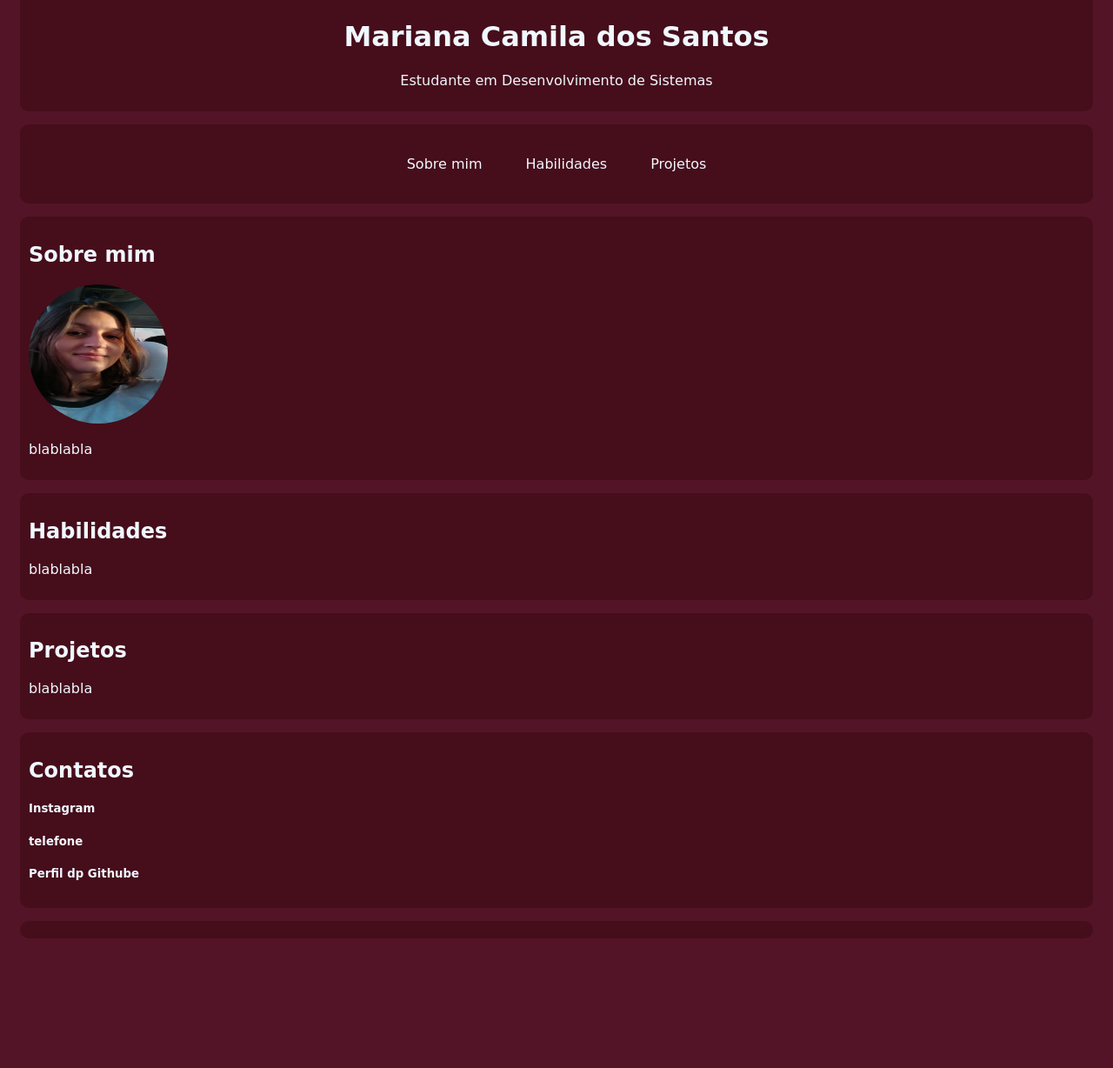
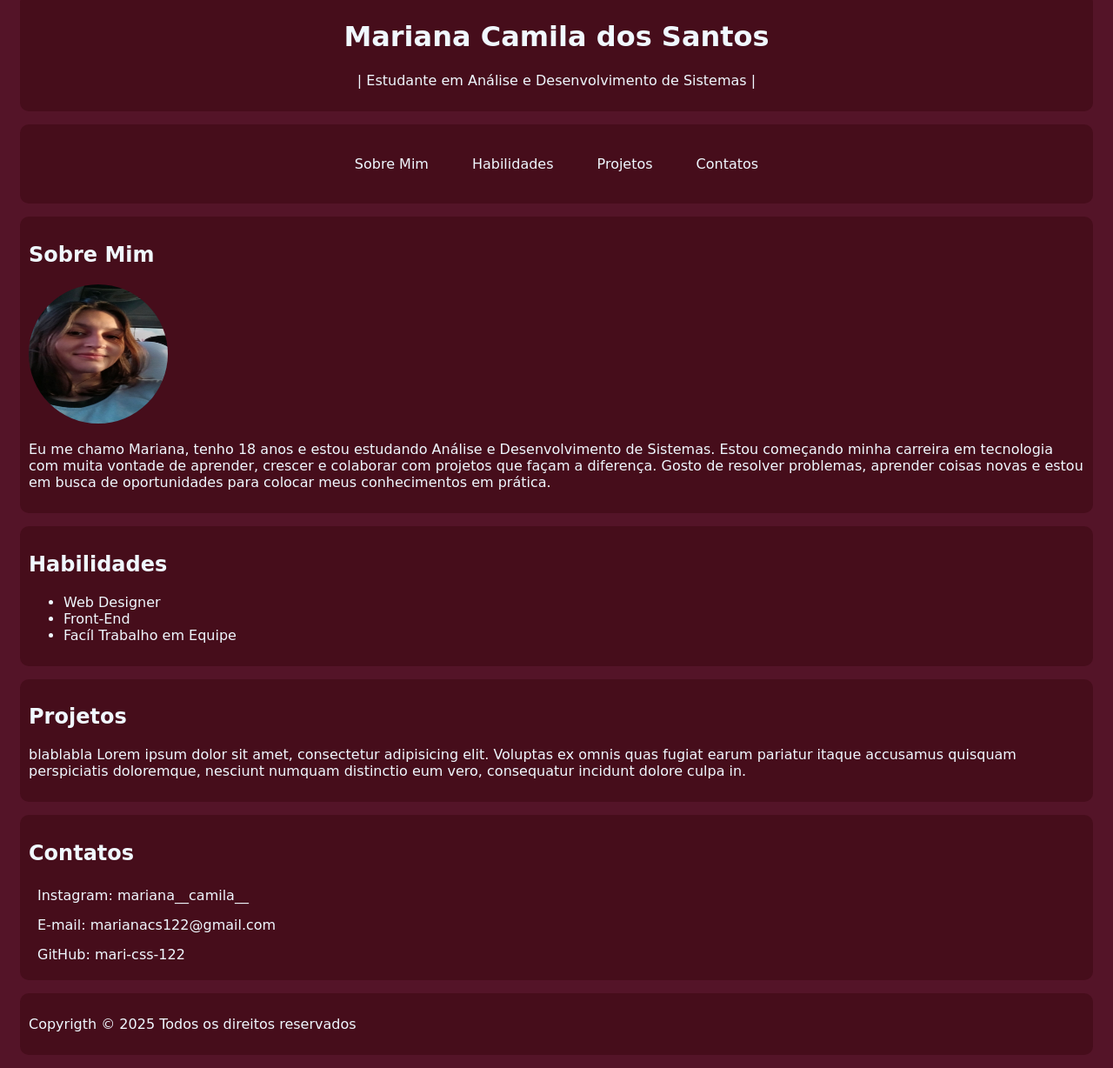
Before and after one commit to mari-cs-122/Portifolio-, a plain HTML site: page index.html in a window 1280 px wide. Shown: the part 23-1251 px from the top of the page at 87% size. Before the commit the page ends 1117 px from the top, so only its background shows below. Drawn offline with Linux system fonts and the light colour scheme; files whose address does not match are found by name.

Commit message:
Alteração do Código

```diff
--- a/index.html
+++ b/index.html
@@ -1,47 +1,55 @@
 <!DOCTYPE html>
-<html lang="en">
+<html lang="pt-br">
 <head>
     <meta charset="UTF-8">
     <meta name="viewport" content="width=device-width, initial-scale=1.0">
     <link rel="stylesheet" href="style.css">
-    <title>Meu portifólio</title>
+    <title>Portifólio</title>
 </head>
 <body>
     <header class="cabecalho">
         <h1> Mariana Camila dos Santos </h1>
-        <p> Estudante em Desenvolvimento de Sistemas </p>
+        <p>| Estudante em Análise e Desenvolvimento de Sistemas |</p>
     </header>
     <nav class="menu">
         <ul>
-            <li><a href="Sobre mim">Sobre mim</a> </li>
-            <li><a href=" Habilidades"> Habilidades</a> </li>
-            <li><a href="Projetos">Projetos</a> </li>
+            <li id="sobre"><a href="#sobremim">Sobre Mim</a> </li>
+            <li id="habilidades2"><a href="#habilidades"> Habilidades</a> </li>
+            <li id="projetos2"><a href="#projetos">Projetos</a> </li>
+            <li id="contatos2"><a href="#contatos">Contatos</a> </li>
         </ul>
     </nav>
-    <section>
-        <h1> Sobre mim </h1>
-        <img src="C:\wamp64\www\portifólio\img\fotoperfil.jpg" alt="foto de perfil">
-        <p> blablabla </p>
+    <section id="sobremim">
+        <h1>Sobre Mim</h1>
+        <img id="fotoperfil" src="C:\wamp64\www\portifólio\img\fotoperfil.jpg" alt="foto de perfil">
+        <p> Eu me chamo Mariana, tenho 18 anos e estou estudando Análise e Desenvolvimento de Sistemas. Estou começando minha carreira em tecnologia com muita vontade de aprender, crescer e colaborar com projetos que façam a diferença. Gosto de resolver problemas, aprender coisas novas e estou em busca de oportunidades para colocar meus conhecimentos em prática.</p>
     </section>
-    <section >
+    <section id="habilidades" >
         <h1> Habilidades</h1>
-        <p> blablabla</p>
+        <ul>
+            <li>Web Designer</li>
+            <li>Front-End</li>
+            <li>Facíl Trabalho em Equipe</li>
+        </ul>
     </section>
-    <section >
+    <section id="projetos" >
         <h1> Projetos </h1>
-        <p> blablabla </p>
+        <p> blablabla Lorem ipsum dolor sit amet, consectetur adipisicing elit. Voluptas ex omnis quas fugiat earum pariatur itaque accusamus quisquam perspiciatis doloremque, nesciunt numquam distinctio eum vero, consequatur incidunt dolore culpa in. </p>
     </section>
-    <section>
-        <h1> Contatos</h1>
-        <div class="insta">
-            <h5> Instagram</h5>
+    <section id="contatos">
+        <h1>Contatos</h1>
+        <div id="instagram">
+            <a href="https://www.instagram.com/mariana__camila__">Instagram: mariana__camila__</a>
         </div>
-        <div class="telefone"</div>
-            <h5> telefone</h5>
-        <div class="Githube"</div>
-            <h5> Perfil dp Githube</h5>
+        <div id="email">
+            <a href="https://w.app/urkpjb">E-mail: marianacs122@gmail.com</a>
+        </div>
+        <div id="github">
+            <a href="https://github.com/mari-cs-122">GitHub: mari-css-122</a>
+        </div>
     </section>
-    <footer>  </footer>
-
+    <footer>
+    <p>Copyrigth © 2025 Todos os direitos reservados</p>
+    </footer>
 </body>
 </html>
--- a/style.css
+++ b/style.css
@@ -16,7 +16,6 @@ body{
     margin: 15px;
     border-radius: 10px;
     font-family: cursive;
-
 }
 nav ul{
     list-style: none;
@@ -29,23 +28,73 @@ nav ul a{
     text-decoration: none;
     color: aliceblue;
 }
-section{
+#sobre{
+    transition: 0.3s ease;
+}
+#sobre:hover{
+    transform:scale(1.1);
+}
+#fotoperfil{
+    border-radius: 80px;
+    height: 160px;
+    width: 160px;
+    border: 5px;
+}
+#fotoperfil{
+    transition:0.1s ease;
+}
+#fotoperfil:hover{
+    transform:scale(1.1);
+}
+#habilidades2{
+    transition: 0.3s ease;
+}
+#habilidades2:hover{
+    transform:scale(1.1);
+}
+#projetos2{
+    transition: 0.3s ease;
+}
+#projetos2:hover{
+    transform:scale(1.1);
+}
+#contatos2{
+    transition: 0.3s ease;
+}
+#contatos2:hover{
+    transform:scale(1.1);
+}
+#sobremim, #habilidades, #projetos, #contatos{
+    background-color: #460D1B;
+    padding: 10px;
+    margin: 15px;
+    border-radius: 10px;
+    font-family: cursive;
+    transition: 0.1s ease;
+}
+#contatos{
     background-color: #460D1B;
     padding: 10px;
     margin: 15px;
     border-radius: 10px;
     font-family: cursive;
 }
-img{
-    border-radius: 80px;
-    height: 160px;
-    width: 160px;
-    border: 5px ;
-
+#contatos a{
+    text-decoration: none;
+    color: aliceblue;
 }
-
+#contatos{
+    transition:0.1s ease;
+}
+#contatos:houver{
+    transform:scale(1.1);
+}
+#instagram, #email, #github{
+    margin: 5px;
+    padding: 5px;
+}
 footer{
-      background-color: #460D1B;
+    background-color: #460D1B;
     padding: 10px;
     margin: 15px;
     border-radius: 10px;
```
